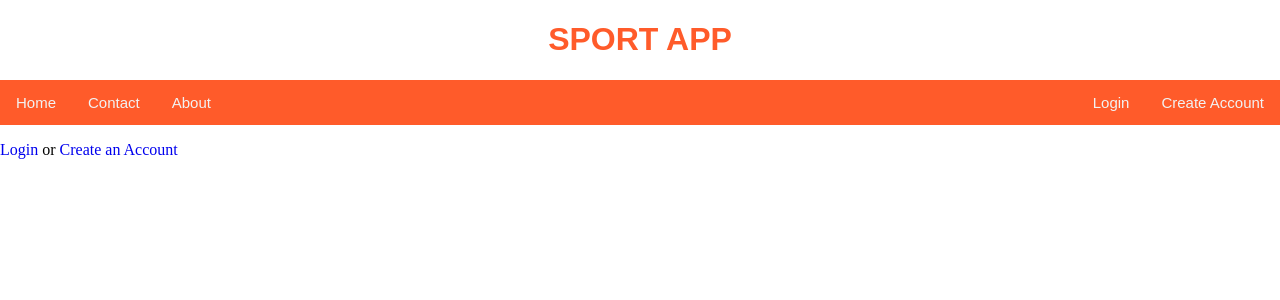
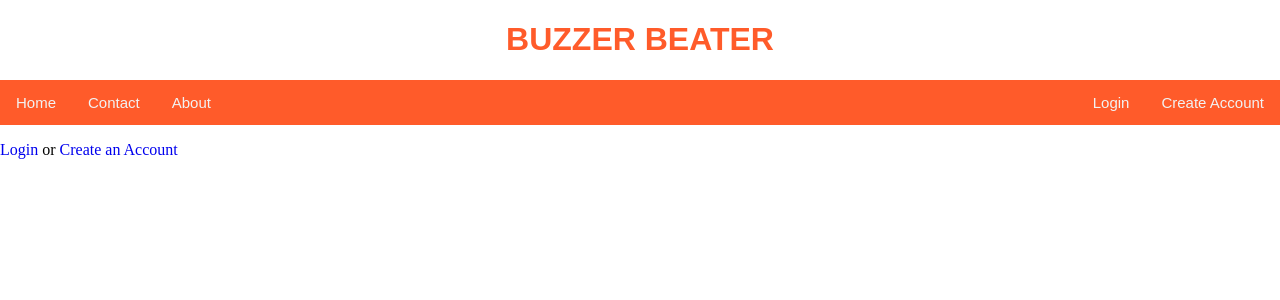
Before and after one commit to Charvis30/sports-app, a Django app: page / in a window 1280 px wide. Shown: the top 300 px of the page. Run offline with Django 4.2, Linux system fonts and the light colour scheme.

Commit message:
app name

```diff
--- a/sportsApp/templates/base.html
+++ b/sportsApp/templates/base.html
@@ -6,7 +6,7 @@
 </head>
 
 <div class="titlebutton">
-    <a href="{% url 'home' %}"><h1>Sport App</h1></a>
+    <a href="{% url 'home' %}"><h1>Buzzer Beater</h1></a>
 </div>
 
 
```
